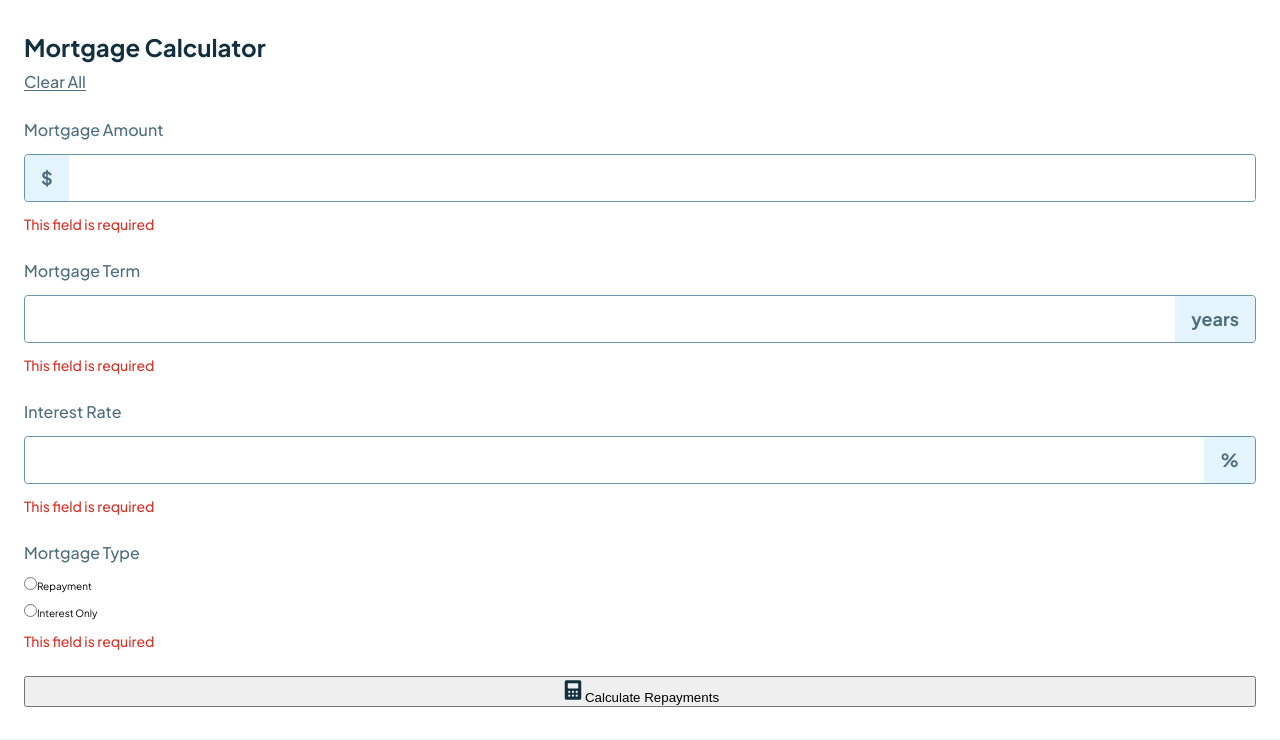
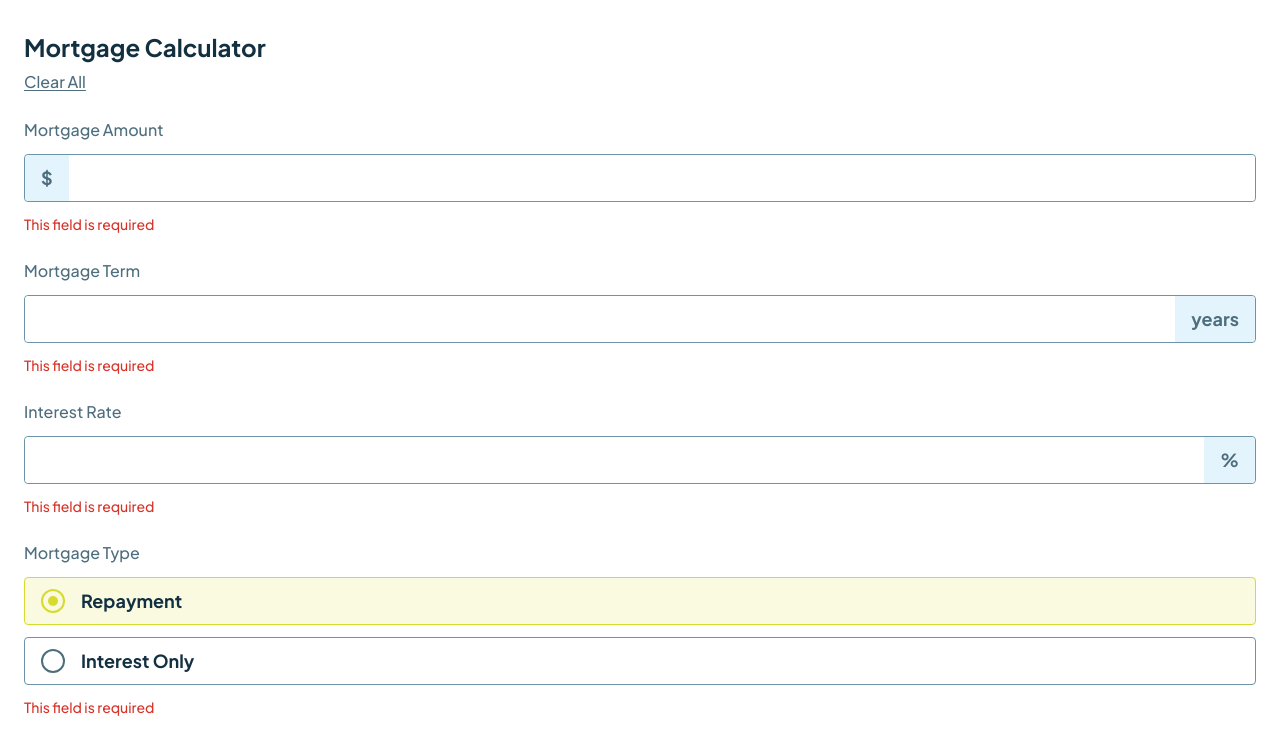
Before and after one commit to AdamHaniff/Mortgage-Repayment-Calculator, a React (Create React App) app: page / in a window 1280 px wide. Shown: the top 740 px of the page. Built offline with nearby package versions, Linux system fonts and the light colour scheme.

Commit message:
Styled input__radio-custom in 375px layout

```diff
--- a/src/Input.js
+++ b/src/Input.js
@@ -16,8 +16,8 @@ function Input({ label, name, prefixSuffix, hasSuffix }) {
         </div>
       ) : (
         <div className="input__radios">
-          <RadioContainer name={name} value="repayment" />
-          <RadioContainer name={name} value="interest-only" />
+          <RadioContainer name={name} value="repayment" checked={true} />
+          <RadioContainer name={name} value="interest-only" checked={false} />
         </div>
       )}
       <InputError />
--- a/src/RadioContainer.js
+++ b/src/RadioContainer.js
@@ -1,7 +1,13 @@
-function RadioContainer({ name, value }) {
+function RadioContainer({ name, value, checked }) {
   return (
     <label className="input__radio-container">
-      <input className="input__radio" type="radio" name={name} value={value} />
+      <input
+        className="input__radio"
+        type="radio"
+        name={name}
+        value={value}
+        checked={checked}
+      />
       <span className="input__radio-custom"></span>
       {value === "repayment" ? "Repayment" : "Interest Only"}
     </label>
--- a/src/css/main.css
+++ b/src/css/main.css
@@ -121,6 +121,57 @@ body {
   flex-direction: column;
   gap: 1.2rem;
 }
+.input__radio-container {
+  border-radius: 0.4rem;
+  border: 0.1rem solid #6b94a8;
+  height: 4.8rem;
+  display: flex;
+  align-items: center;
+  gap: 1.6rem;
+  padding: 0 1.6rem;
+  color: #133041;
+  font-size: 1.8rem;
+  font-weight: 700;
+  line-height: 2.25rem;
+  transition: background-color 0.3s, border-color 0.3s;
+}
+.input__radio-container:has(.input__radio:checked) {
+  background: rgba(216, 219, 47, 0.15);
+  border: 0.1rem solid #d8db2f;
+}
+.input__radio {
+  position: absolute;
+  opacity: 0;
+  width: 0;
+  height: 0;
+}
+.input__radio:checked + .input__radio-custom {
+  border: 0.2rem solid #d8db2f;
+}
+.input__radio:checked + .input__radio-custom::after {
+  opacity: 1;
+}
+.input__radio-custom {
+  width: 2.4rem;
+  height: 2.4rem;
+  border-radius: 50%;
+  border: 0.2rem solid #4e6e7e;
+  display: flex;
+  justify-content: center;
+  align-items: center;
+  transition: border-color 0.3s;
+}
+.input__radio-custom::after {
+  display: block;
+  content: "";
+  width: 1.05rem;
+  height: 1.05rem;
+  background-color: #d8db2f;
+  border-radius: 50%;
+  opacity: 0;
+  transition: opacity 0.3s;
+}
+
 .suffix {
   order: 1;
   border-radius: 0 0.4rem 0.4rem 0;
--- a/src/sass/main.scss
+++ b/src/sass/main.scss
@@ -167,7 +167,60 @@ body {
   }
 
   &__radio-container {
-    // UP TO STYLING THIS
+    border-radius: 0.4rem;
+    border: 0.1rem solid $color-grey-blue;
+    height: 4.8rem;
+    display: flex;
+    align-items: center;
+    gap: 1.6rem;
+    padding: 0 1.6rem;
+    color: $color-elephant;
+    font-size: 1.8rem;
+    font-weight: $fw-bold;
+    line-height: 2.25rem;
+    transition: background-color 0.3s, border-color 0.3s;
+
+    &:has(.input__radio:checked) {
+      background: rgba(216, 219, 47, 0.15);
+      border: 0.1rem solid $color-pear;
+    }
+  }
+
+  &__radio {
+    position: absolute;
+    opacity: 0;
+    width: 0;
+    height: 0;
+
+    &:checked + .input__radio-custom {
+      border: 0.2rem solid $color-pear;
+
+      &::after {
+        opacity: 1;
+      }
+    }
+  }
+
+  &__radio-custom {
+    width: 2.4rem;
+    height: 2.4rem;
+    border-radius: 50%;
+    border: 0.2rem solid $color-marble-blue;
+    display: flex;
+    justify-content: center;
+    align-items: center;
+    transition: border-color 0.3s;
+
+    &::after {
+      display: block;
+      content: "";
+      width: 1.05rem;
+      height: 1.05rem;
+      background-color: $color-pear;
+      border-radius: 50%;
+      opacity: 0;
+      transition: opacity 0.3s;
+    }
   }
 }
 
```
Also changed, not shown: 1 other file (tests, documents, lock files or other folders).
